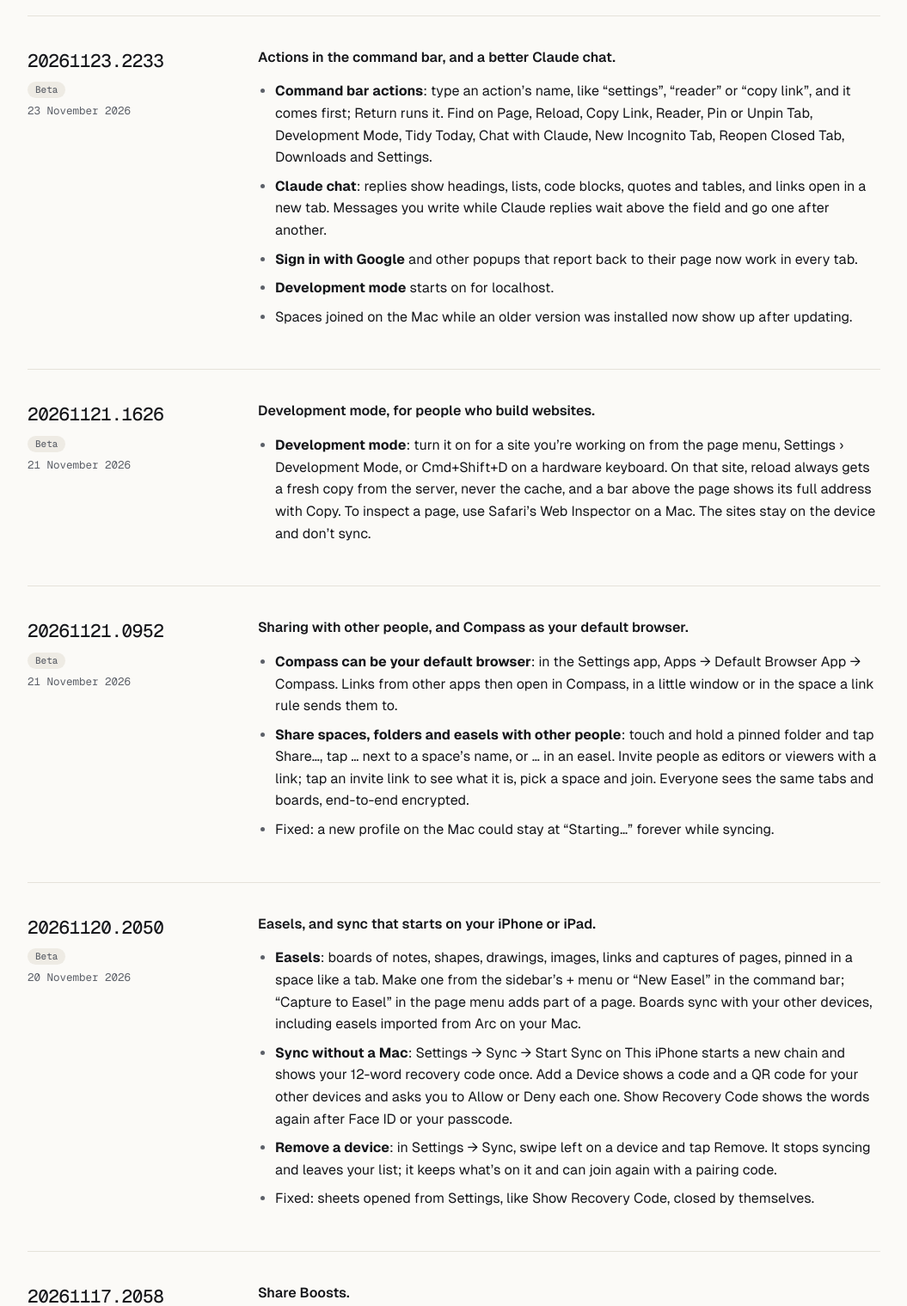
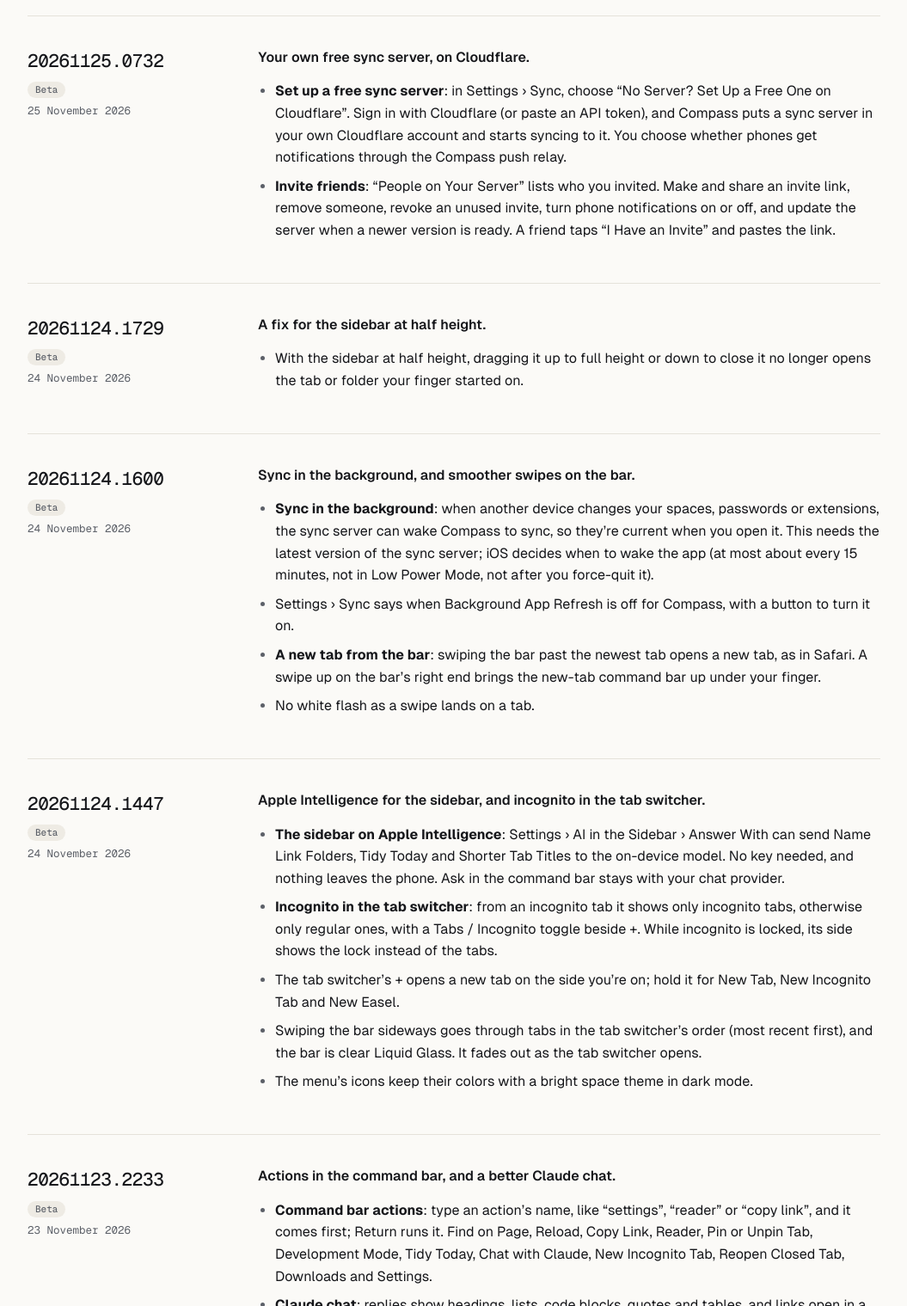
Before and after one commit to Compass-Browser/Compass, a browser extension: page website/changelog/ios.html in a window 1280 px wide. Shown: the part 420-1939 px from the top of the page at 86% size, without its empty margins (112-1167 px from the left). Drawn offline with Linux system fonts and the light colour scheme.

Commit message:
Changelog: iOS betas 20261124.1447, .1600, .1729 and 20261125.0732
Co-Authored-By: Claude Opus 5.5 <noreply@anthropic.com>
Claude-Session: https://claude.ai/code/session_01VJ5kyBcuzJyWobCJgLKmjq

```diff
--- a/website/changelog/ios.html
+++ b/website/changelog/ios.html
@@ -36,6 +36,46 @@
 <p class="intro">Compass for iPhone and iPad is in beta on <a href="https://testflight.apple.com/join/SE4bmbk1">TestFlight</a>. These are the builds sent to beta testers.</p>
 </header>
 
+<article>
+<h2>20261125.0732 <span class="badge">Beta</span></h2>
+<p class="meta">25 November 2026</p>
+<p class="lead">Your own free sync server, on Cloudflare.</p>
+<ul>
+  <li><strong>Set up a free sync server</strong>: in Settings &rsaquo; Sync, choose &ldquo;No Server? Set Up a Free One on Cloudflare&rdquo;. Sign in with Cloudflare (or paste an API token), and Compass puts a sync server in your own Cloudflare account and starts syncing to it. You choose whether phones get notifications through the Compass push relay.</li>
+  <li><strong>Invite friends</strong>: &ldquo;People on Your Server&rdquo; lists who you invited. Make and share an invite link, remove someone, revoke an unused invite, turn phone notifications on or off, and update the server when a newer version is ready. A friend taps &ldquo;I Have an Invite&rdquo; and pastes the link.</li>
+</ul>
+</article>
+<article>
+<h2>20261124.1729 <span class="badge">Beta</span></h2>
+<p class="meta">24 November 2026</p>
+<p class="lead">A fix for the sidebar at half height.</p>
+<ul>
+  <li>With the sidebar at half height, dragging it up to full height or down to close it no longer opens the tab or folder your finger started on.</li>
+</ul>
+</article>
+<article>
+<h2>20261124.1600 <span class="badge">Beta</span></h2>
+<p class="meta">24 November 2026</p>
+<p class="lead">Sync in the background, and smoother swipes on the bar.</p>
+<ul>
+  <li><strong>Sync in the background</strong>: when another device changes your spaces, passwords or extensions, the sync server can wake Compass to sync, so they&rsquo;re current when you open it. This needs the latest version of the sync server; iOS decides when to wake the app (at most about every 15 minutes, not in Low Power Mode, not after you force-quit it).</li>
+  <li>Settings &rsaquo; Sync says when Background App Refresh is off for Compass, with a button to turn it on.</li>
+  <li><strong>A new tab from the bar</strong>: swiping the bar past the newest tab opens a new tab, as in Safari. A swipe up on the bar&rsquo;s right end brings the new-tab command bar up under your finger.</li>
+  <li>No white flash as a swipe lands on a tab.</li>
+</ul>
+</article>
+<article>
+<h2>20261124.1447 <span class="badge">Beta</span></h2>
+<p class="meta">24 November 2026</p>
+<p class="lead">Apple Intelligence for the sidebar, and incognito in the tab switcher.</p>
+<ul>
+  <li><strong>The sidebar on Apple Intelligence</strong>: Settings &rsaquo; AI in the Sidebar &rsaquo; Answer With can send Name Link Folders, Tidy Today and Shorter Tab Titles to the on-device model. No key needed, and nothing leaves the phone. Ask in the command bar stays with your chat provider.</li>
+  <li><strong>Incognito in the tab switcher</strong>: from an incognito tab it shows only incognito tabs, otherwise only regular ones, with a Tabs / Incognito toggle beside +. While incognito is locked, its side shows the lock instead of the tabs.</li>
+  <li>The tab switcher&rsquo;s + opens a new tab on the side you&rsquo;re on; hold it for New Tab, New Incognito Tab and New Easel.</li>
+  <li>Swiping the bar sideways goes through tabs in the tab switcher&rsquo;s order (most recent first), and the bar is clear Liquid Glass. It fades out as the tab switcher opens.</li>
+  <li>The menu&rsquo;s icons keep their colors with a bright space theme in dark mode.</li>
+</ul>
+</article>
 <article>
 <h2>20261123.2233 <span class="badge">Beta</span></h2>
 <p class="meta">23 November 2026</p>
```
